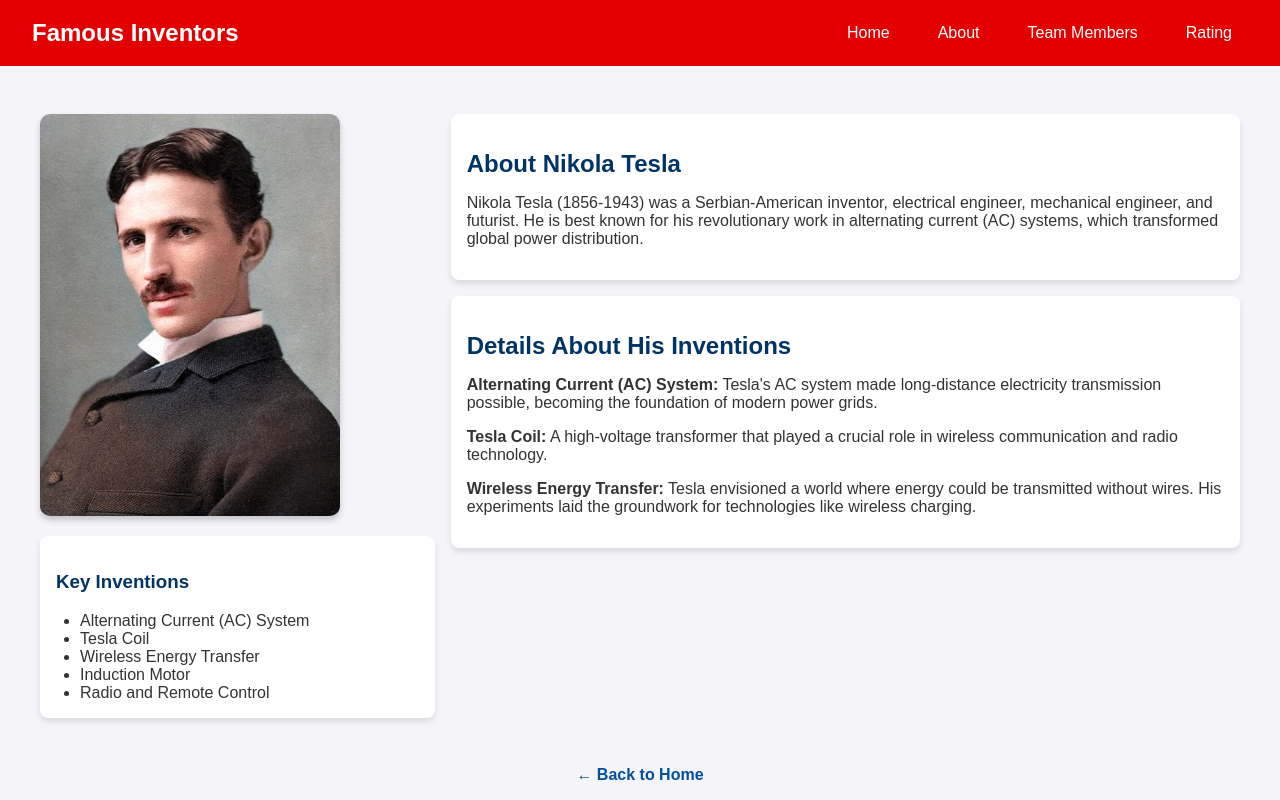
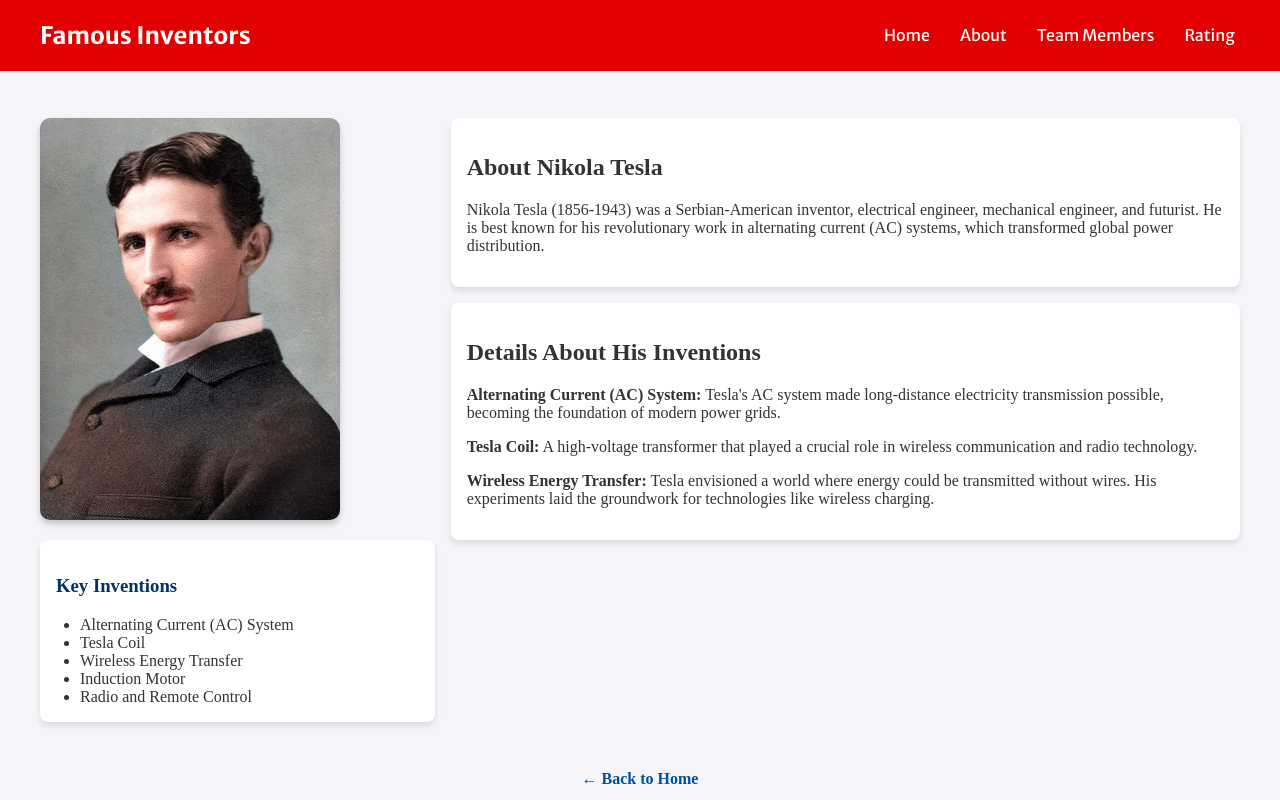
Before and after one commit to GUNAVANTH333/Famous-Inventors-S-W, a plain HTML site: page tesla.html in a window 1280 px wide. Drawn offline with Linux system fonts and the light colour scheme.

Commit message:
changed and fixed the header in tesla.html at top

```diff
--- a/tesla.html
+++ b/tesla.html
@@ -4,39 +4,50 @@
     <meta charset="UTF-8">
     <meta name="viewport" content="width=device-width, initial-scale=1.0">
     <title>Nikola Tesla - The Visionary Inventor</title>
+    <link rel="preconnect" href="https://fonts.googleapis.com">
+    <link rel="preconnect" href="https://fonts.gstatic.com" crossorigin>
+    <link href="https://fonts.googleapis.com/css2?family=Open+Sans:ital,wght@0,300..800;1,300..800&display=swap" rel="stylesheet">
+    <link rel="preconnect" href="https://fonts.googleapis.com">
+    <link rel="preconnect" href="https://fonts.gstatic.com" crossorigin>
+    <link href="https://fonts.googleapis.com/css2?family=Merriweather+Sans:ital,wght@0,300..800;1,300..800&family=Open+Sans:ital,wght@0,300..800;1,300..800&display=swap" rel="stylesheet">
     <style>
         body {
-            font-family: Arial, sans-serif;
             margin: 0;
-            padding: 0;
             background-color: #f4f4f9;
             color: #333;
         }
         header {
+            font-family: 'Merriweather Sans', sans-serif;
+        }
+        .nav {
             background-color: rgb(227, 0, 0);
-            color: white;
             display: flex;
             justify-content: space-between;
             align-items: center;
-            padding: 1rem 2rem;
+            position: fixed;
+            width: 100%;
+            z-index: 1;
         }
         .nav-logo {
-            font-size: 1.5rem;
-            font-weight: bold;
+            color: white;
+            margin-left: 40px;
         }
         .nav-links-div {
+            margin-right: 30px;
             display: flex;
-            gap: 1rem;
+            flex-wrap: wrap;
         }
         .links {
+            padding: 5px 10px 5px 10px;
+            margin: 0px 5px 0px 5px;
             color: white;
             text-decoration: none;
-            padding: 0.5rem 1rem;
             border-radius: 5px;
             transition: background-color 0.3s;
+            cursor: pointer;
         }
         .links:hover {
-            background-color: rgba(0, 0, 0, 0.3);
+            background-color: rgba(0, 0, 0, 0.381);
         }
         .container {
             display: flex;
@@ -72,10 +83,6 @@
             border-radius: 8px;
             box-shadow: 0 4px 6px rgba(0, 0, 0, 0.1);
         }
-        h2 {
-            color: #003366;
-            margin-bottom: 0.5rem;
-        }
         .left-inventions h3 {
             color: #003366;
         }
@@ -94,19 +101,27 @@
         .back-link:hover {
             text-decoration: underline;
         }
+        .body {
+            padding-top: 70px;
+        }
     </style>
 </head>
 <body>
     <header>
-        <div class="nav-logo">Famous Inventors</div>
-        <div class="nav-links-div">
-            <a class="links" href="index.html">Home</a>
-            <a class="links" href="about.html">About</a>
-            <a class="links" href="#">Team Members</a>
-            <a class="links" href="rating.html">Rating</a>
+        <div class="nav">
+            <div>
+                <h2 class="nav-logo">Famous Inventors</h2>
+            </div>
+            <div class="nav-links-div">
+
+                <a class="links" href="index.html">Home</a>
+                <a class="links" href="about.html">About</a>
+                <a class="links" href="#">Team Members</a>
+                <a class="links" href="rating.html">Rating</a>
+            </div>
         </div>
     </header>
-    <main>
+    <div class="body">
         <div class="container">
             <div class="left-section">
                 <div class="image-container">
@@ -145,6 +160,6 @@
             </div>
         </div>
         <a href="index.html" class="back-link">← Back to Home</a>
-    </main>
+    </div>
 </body>
 </html>
```
Also changed, not shown: rating.html (+6 -1 lines).
